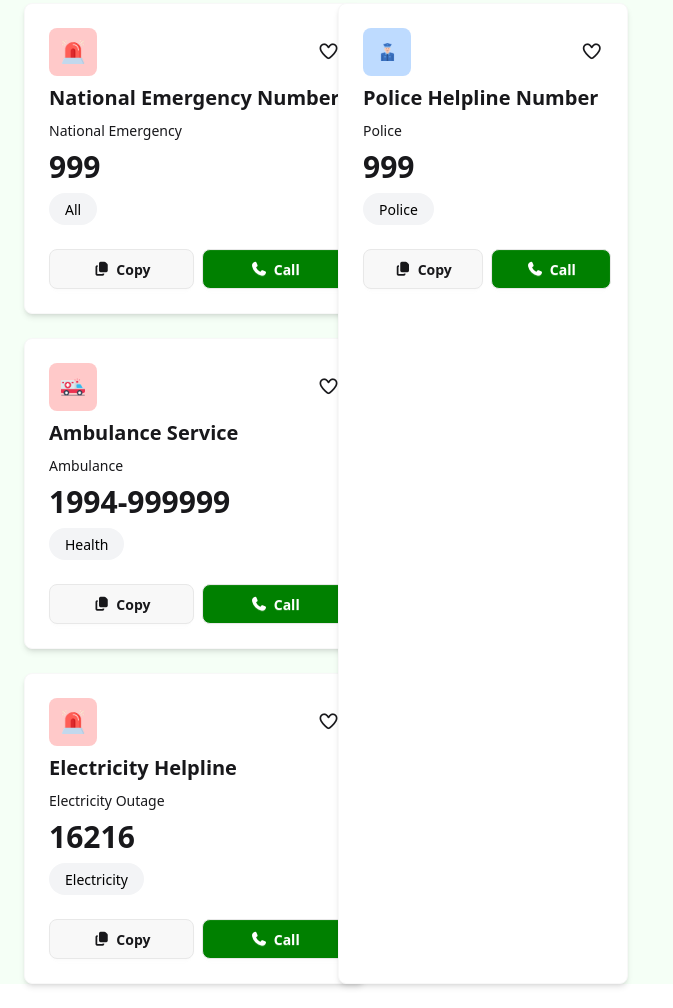
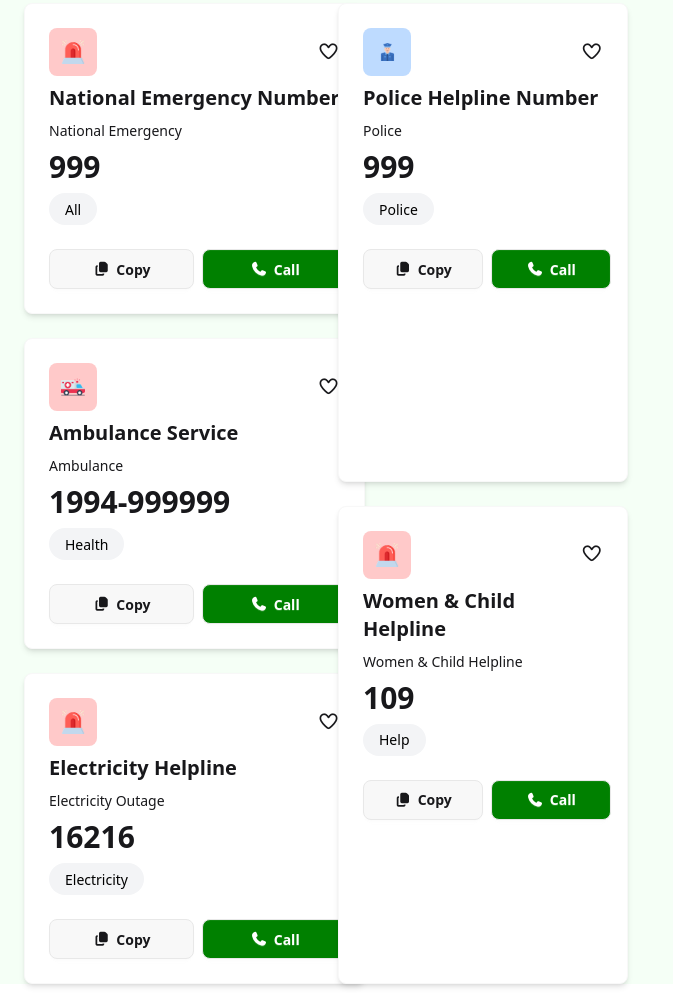
Before and after one commit to hoqueeprobal/emergency-hotline, a plain HTML site: page index.html in a window 1280 px wide. Shown: the part 321-1329 px from the top of the page, without its empty margins (0-673 px from the left). Drawn offline with nearby package versions, Linux system fonts and the light colour scheme.

Commit message:
Women & Child Helpline Card

```diff
--- a/index.html
+++ b/index.html
@@ -211,6 +211,30 @@
               </div>
             </div>
           </div>
+
+          <!-- Women & Child Helpline -->
+          <div class="card card-border bg-base-100 shadow-md">
+            <div class="card-body">
+              <div class="flex justify-between items-center">
+                <div class="bg-red-200 p-3 rounded-lg">
+                  <img src="./assets/emergency.png" alt="icon" class="h-6" />
+                </div>
+                <div><i class="fa-regular fa-heart text-lg"></i></div>
+              </div>
+            <span class="font-bold text-xl">Women & Child Helpline</span>
+              <span>Women & Child Helpline</span>
+              <span class="font-bold text-3xl">109</span>
+              <span class="badge bg-gray-100 border-none p-4 text-black rounded-2xl">Help</span>
+              <div class="flex justify-between items-center mt-4">
+                <button class="btn w-1/2 mr-2 rounded-lg" onclick="copyContent('Women & Child Helpline','109')">
+                  <i class="fa-solid fa-copy"></i> Copy
+                </button>
+                <button class="btn bg-[green] text-white w-1/2 rounded-lg" onclick="callNumber('Women & Child Helpline','109')">
+                  <i class="fa-solid fa-phone"></i> Call
+                </button>
+              </div>
+            </div>
+          </div>
         </div>
       </div>
     </main>
```
